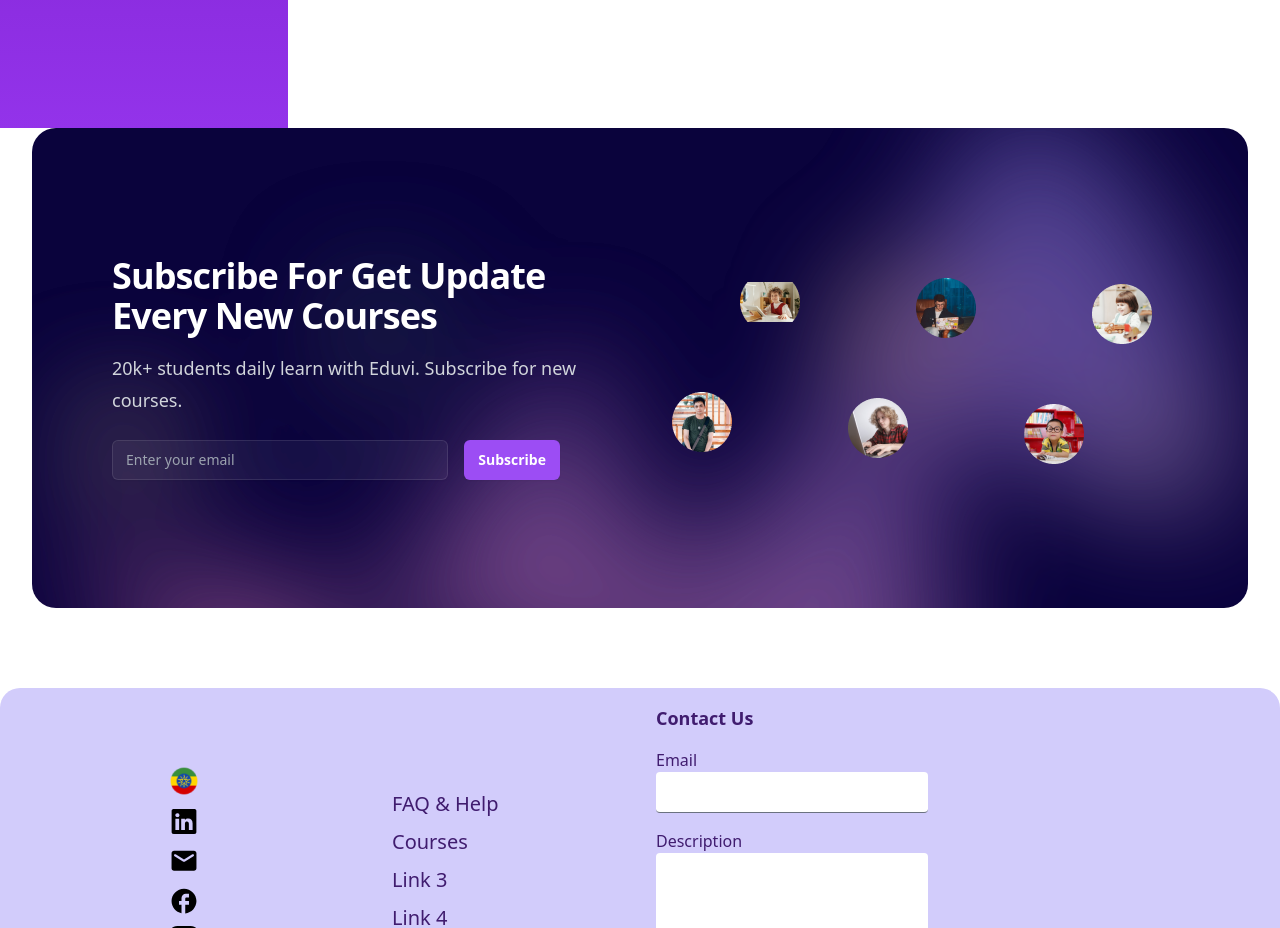
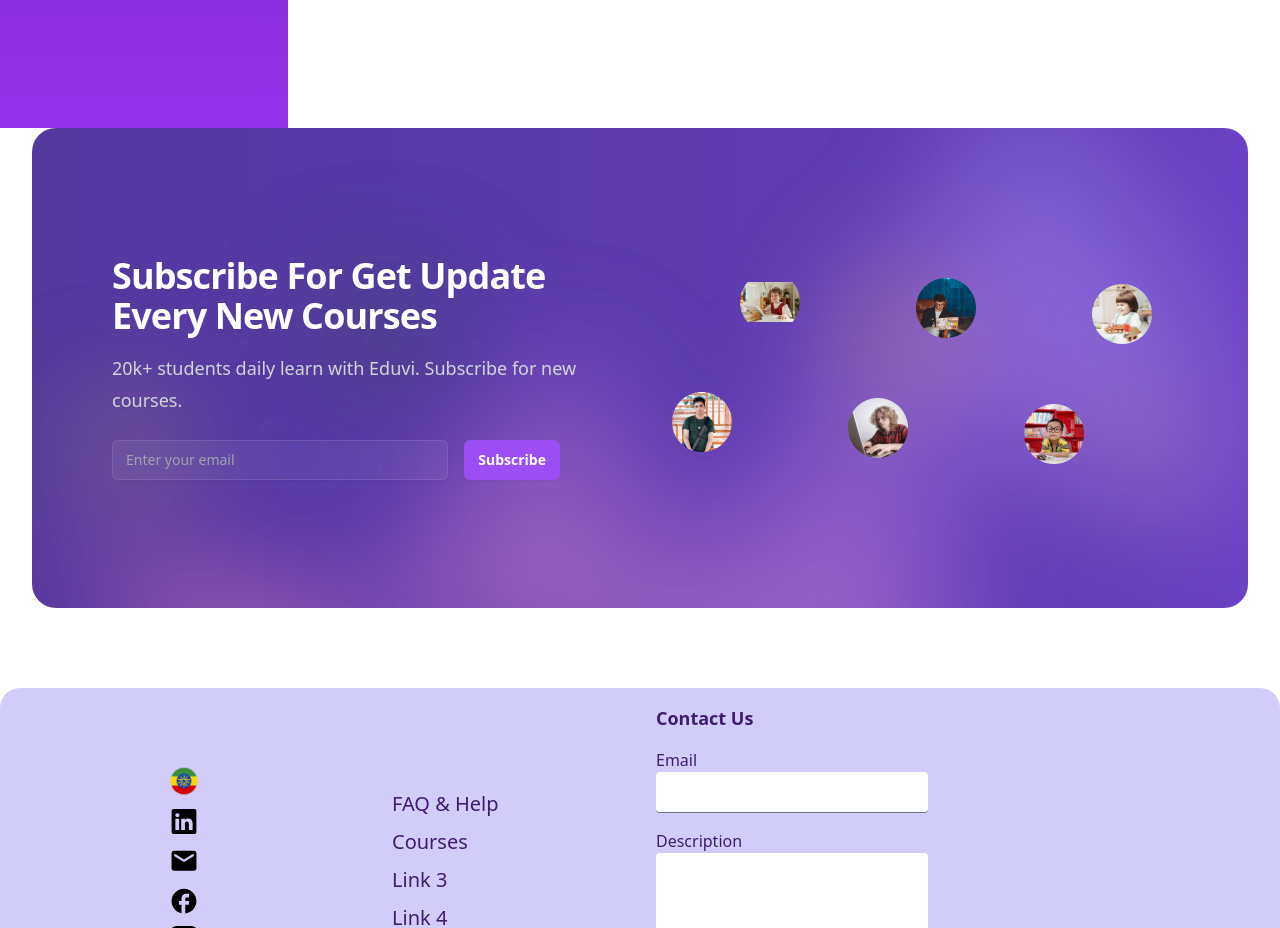
Before and after one commit to nati589/elearning, a React (Create React App) app in the folder client/: page /profile in a window 1280 px wide. Shown: the part 800-1728 px from the top of the page. Built offline with nearby package versions, Linux system fonts and the light colour scheme.

Commit message:
Update Subscription.jsx

```diff
--- a/client/src/components/Subscription.jsx
+++ b/client/src/components/Subscription.jsx
@@ -18,7 +18,7 @@ function Subscription() {
   ];
 
   return (
-    <div className="mx-8 rounded-3xl relative isolate overflow-hidden bg-[#0A033C] py-16 sm:py-24 lg:py-32 flex justify-center ">
+    <div className="mx-8 rounded-3xl relative isolate overflow-hidden gradient-purple py-16 sm:py-24 lg:py-32 flex justify-center ">
       <div className="mx-auto max-w-7xl px-6 lg:px-8">
         <div className="mx-auto grid max-w-2xl grid-cols-1 gap-x-8 gap-y-16 lg:max-w-none lg:grid-cols-2">
           <div
```
